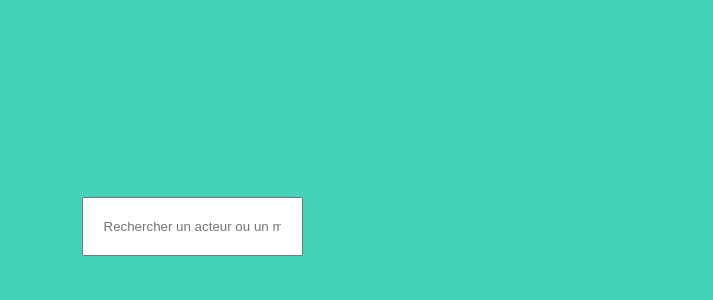
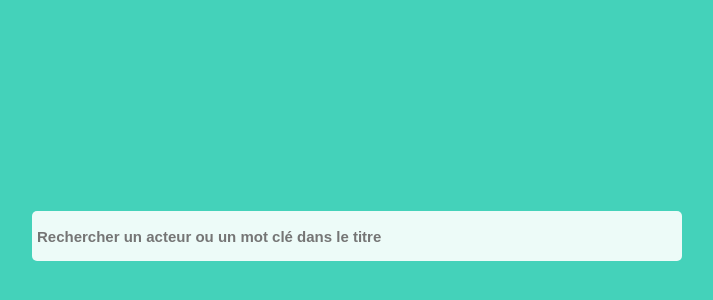
Before and after one commit to kevin-ledez/React-API, a React (Create React App) app: page / in a window 1280 px wide. Shown: the part 174-474 px from the top of the page, without its empty margins (448-1161 px from the left). Built offline with nearby package versions, Linux system fonts and the light colour scheme.

Commit message:
📦 NEW: Logo

```diff
--- a/src/components/Search/MovieSearch.css
+++ b/src/components/Search/MovieSearch.css
@@ -15,6 +15,12 @@ li {
     padding: 10px;
     margin: 10px 0;
     border-bottom: 1px solid #ccc;
+    height: 200px;
+}
+
+.logo {
+    position: relative;
+    top: -100px;
 }
 
 .container {
@@ -25,15 +31,31 @@ li {
 }
 
 .search {
-    position: relative;
-    padding: 20px;
+    position: absolute;
+    top: calc(50% - 20px);
+    left: 25%;
+    width: 50%;
+    height: 50px;
 }
 
-.search-input {
-    padding: 10px;
-    font-size: 16px;
+.search input {
     width: 100%;
+    height: 40px;
+    background: rgba(255,255,255,0.9);
+    border: 0px solid #fff;
+    color: #333;
+    font-size: 15px;
+    font-family: Arial;
+    font-weight: bold;
+    padding: 5px;
     border-radius: 5px;
-    border: none;
-    outline: none;
 }
+
+.search img {
+    float: left;
+    margin-right: 10px;
+}
+
+.search input:focus {
+    outline: 0px solid #fff;
+}
```
